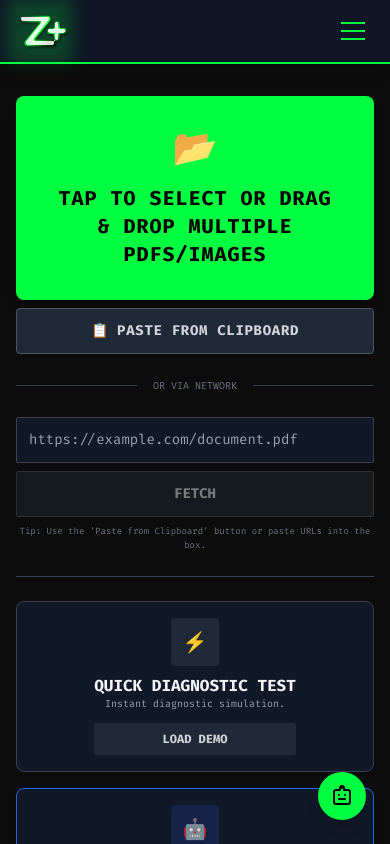
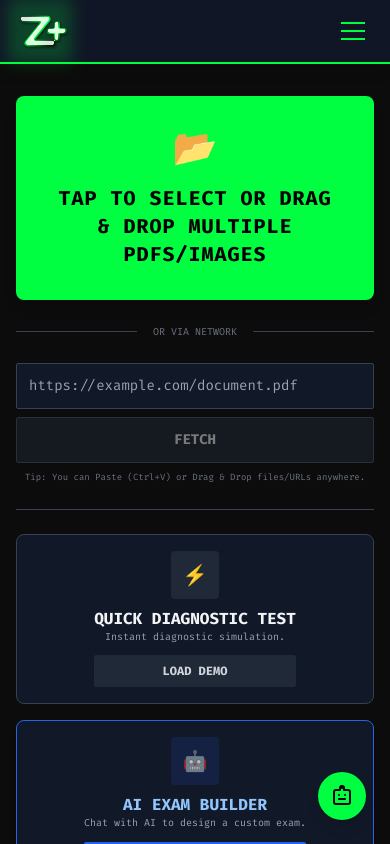
Before and after one commit to IbDX/QuizGen, a React (Vite) app: page / in a window 390 px wide. Shown: the top 844 px of the page. Built offline with nearby package versions, Linux system fonts and the light colour scheme.

Commit message:
fix: Improve clipboard handling and error messaging
Add a reference to the URL input field and implement a fallback for when the Clipboard API is not supported. This ensures a better user experience by providing clearer instructions when clipboard permissions are denied or the API is unavailable.

```diff
--- a/App.tsx
+++ b/App.tsx
@@ -1,4 +1,3 @@
-
 import React, { useState, useEffect } from 'react';
 import { Layout, MobileAction } from './components/Layout';
 import { FileUpload } from './components/FileUpload';
@@ -328,7 +327,6 @@ using namespace std;
       mobileActions={getMobileActions()}
       uiLanguage={uiLanguage}
       onSetUiLanguage={setUiLanguage}
-      forceStaticHeader={appState === 'UPLOAD'}
     >
       <ConfirmModal
         isOpen={confirmModalState.isOpen}
--- a/components/FileUpload.tsx
+++ b/components/FileUpload.tsx
@@ -26,22 +26,7 @@ export const FileUpload: React.FC<FileUploadProps> = ({ onFilesAccepted, onLoadD
   const [urlInput, setUrlInput] = useState('');
   const [isDragging, setIsDragging] = useState(false);
   const [globalStatus, setGlobalStatus] = useState<'IDLE' | 'PROCESSING'>('IDLE');
-  const [isMobile, setIsMobile] = useState(false);
   const fileInputRef = useRef<HTMLInputElement>(null);
-
-  // Robust Mobile Detection
-  useEffect(() => {
-    const checkMobile = () => {
-        const userAgent = typeof window.navigator === "undefined" ? "" : navigator.userAgent;
-        const mobileRegex = /Android|webOS|iPhone|iPad|iPod|BlackBerry|IEMobile|Opera Mini/i;
-        const isTouch = navigator.maxTouchPoints > 0;
-        const isNarrow = window.innerWidth < 768;
-        setIsMobile(mobileRegex.test(userAgent) || isTouch || isNarrow);
-    };
-    checkMobile();
-    window.addEventListener('resize', checkMobile);
-    return () => window.removeEventListener('resize', checkMobile);
-  }, []);
 
   const handleFiles = async (fileList: FileList | null) => {
     if (!fileList || fileList.length === 0) return;
@@ -154,71 +139,7 @@ export const FileUpload: React.FC<FileUploadProps> = ({ onFilesAccepted, onLoadD
     }
   };
 
-  // Programmatic Paste for Mobile Button
-  const handleManualPasteClick = async () => {
-    if (globalStatus !== 'IDLE') return;
-
-    // Clear previous clipboard logs
-    setLogs(prev => prev.filter(l => l.name !== "CLIPBOARD"));
-
-    try {
-        // PERMISSION CHECK (Attempt to trigger prompt on some browsers)
-        try {
-           if (navigator.permissions) {
-               // @ts-ignore
-               await navigator.permissions.query({ name: 'clipboard-read' });
-           }
-        } catch(e) { /* Ignore query errors */ }
-
-        // ATTEMPT 1: Try Rich Content (Images) via .read()
-        // This is the preferred method but requires permissions and isn't supported on all mobile browsers
-        const clipboardItems = await navigator.clipboard.read();
-
-        let foundContent = false;
-
-        for (const item of clipboardItems) {
-            const imageTypes = item.types.filter(type => type.startsWith('image/'));
-            if (imageTypes.length > 0) {
-                const blob = await item.getType(imageTypes[0]);
-                const file = new File([blob], `pasted_image_${Date.now()}.png`, { type: blob.type });
-
-                const dt = new DataTransfer();
-                dt.items.add(file);
-                handleFiles(dt.files);
-                foundContent = true;
-                break;
-            }
-        }
-
-        if (!foundContent) {
-            throw new Error("No image content found in clipboard items.");
-        }
-
-    } catch (err: any) {
-        // ATTEMPT 2: Fallback to Text via .readText()
-        // This is more widely supported on mobile
-        try {
-            const text = await navigator.clipboard.readText();
-            if (text && (text.startsWith('http://') || text.startsWith('https://'))) {
-                setUrlInput(text.trim());
-                processUrl(text.trim());
-            } else if (text) {
-                 setLogs([{ name: "CLIPBOARD", status: 'FAILED', error: "Clipboard text is not a valid URL (http/https)." }]);
-            } else {
-                 setLogs([{ name: "CLIPBOARD", status: 'FAILED', error: "Clipboard is empty." }]);
-            }
-        } catch (textErr: any) {
-             console.error("Clipboard Error", textErr);
-             if (textErr.name === 'NotAllowedError' || textErr.name === 'SecurityError') {
-                 setLogs([{ name: "CLIPBOARD", status: 'FAILED', error: "Permission Denied. Please allow clipboard access in browser settings." }]);
-             } else {
-                 setLogs([{ name: "CLIPBOARD", status: 'FAILED', error: "Clipboard inaccessible. Please paste URL manually." }]);
-             }
-        }
-    }
-  };
-
-  // Global Paste Handler (Files & URLs) - Desktop mainly
+  // Global Paste Handler (Files & URLs)
   useEffect(() => {
     const handlePaste = async (e: ClipboardEvent) => {
       // Avoid interfering if user is typing in an input
@@ -270,13 +191,14 @@ export const FileUpload: React.FC<FileUploadProps> = ({ onFilesAccepted, onLoadD
     }
   };
 
+  const isMobile = typeof window !== 'undefined' && /Mobi/i.test(window.navigator.userAgent);
   const pasteTip = isMobile ? t('paste_tip_mobile', lang) : t('paste_tip_desktop', lang);
 
   return (
     <div className={`w-full mx-auto mt-4 md:mt-10 transition-all duration-300 ${isFullWidth ? 'max-w-none' : 'max-w-2xl'}`}>
 
       {/* MOBILE UPLOAD BUTTON */}
-      <div className="md:hidden flex flex-col gap-2">
+      <div className="md:hidden">
           <button
             onClick={() => globalStatus === 'IDLE' && fileInputRef.current?.click()}
             className={`
@@ -293,15 +215,6 @@ export const FileUpload: React.FC<FileUploadProps> = ({ onFilesAccepted, onLoadD
               <div className="text-xl font-bold uppercase tracking-wider">
                   {globalStatus === 'PROCESSING' ? t('analyzing_batch', lang) : t('tap_to_select', lang)}
               </div>
-          </button>
-
-          {/* New Mobile Paste Button */}
-          <button
-             onClick={handleManualPasteClick}
-             disabled={globalStatus !== 'IDLE'}
-             className="w-full py-3 bg-gray-200 dark:bg-gray-800 border border-gray-400 dark:border-gray-600 rounded text-sm font-bold uppercase tracking-wider text-gray-700 dark:text-gray-300 active:bg-gray-300 dark:active:bg-gray-700 flex items-center justify-center gap-2"
-          >
-              <span>📋</span> {t('paste_from_clipboard', lang)}
           </button>
       </div>
 
--- a/components/Layout.tsx
+++ b/components/Layout.tsx
@@ -24,7 +24,6 @@ interface LayoutProps {
   mobileActions?: MobileAction[];
   uiLanguage: UILanguage;
   onSetUiLanguage: (lang: UILanguage) => void;
-  forceStaticHeader?: boolean; // New prop to control header behavior
 }
 
 export type ThemeOption = 'light' | 'dark' | 'palestine';
@@ -171,8 +170,7 @@ const ZPlusLogo: React.FC<{ theme: ThemeOption }> = ({ theme }) => {
 export const Layout: React.FC<LayoutProps> = ({
     children, onHome, onToggleLibrary, isLibraryOpen, isFullWidth, onToggleFullWidth,
     autoHideFooter = true, onToggleAutoHideFooter, mobileActions,
-    uiLanguage, onSetUiLanguage,
-    forceStaticHeader = false
+    uiLanguage, onSetUiLanguage
 }) => {
   const [theme, setTheme] = useState<ThemeOption>('dark');
   const [showSettings, setShowSettings] = useState(false);
@@ -185,9 +183,6 @@ export const Layout: React.FC<LayoutProps> = ({
 
   const [isHeaderVisible, setIsHeaderVisible] = useState(true);
   const [isMobileMenuOpen, setIsMobileMenuOpen] = useState(false);
-
-  // Derive effective auto-hide behavior
-  const shouldAutoHideHeader = autoHideHeader && !forceStaticHeader;
 
   useEffect(() => {
     document.documentElement.classList.remove('dark', 'theme-palestine');
@@ -207,7 +202,7 @@ export const Layout: React.FC<LayoutProps> = ({
   }, [fontFamily]);
 
   useEffect(() => {
-      if (!shouldAutoHideHeader) {
+      if (!autoHideHeader) {
           setIsHeaderVisible(true);
           return;
       }
@@ -215,14 +210,14 @@ export const Layout: React.FC<LayoutProps> = ({
           if (!isMobileMenuOpen) setIsHeaderVisible(false);
       }, 1500);
       return () => clearTimeout(timer);
-  }, [shouldAutoHideHeader, isMobileMenuOpen]);
+  }, [autoHideHeader, isMobileMenuOpen]);
 
   const handleMouseEnterHeader = () => {
-      if (shouldAutoHideHeader) setIsHeaderVisible(true);
+      if (autoHideHeader) setIsHeaderVisible(true);
   };
 
   const handleMouseLeaveHeader = () => {
-      if (shouldAutoHideHeader && !isMobileMenuOpen && !showSettings) {
+      if (autoHideHeader && !isMobileMenuOpen && !showSettings) {
           setIsHeaderVisible(false);
       }
   };
@@ -271,14 +266,14 @@ export const Layout: React.FC<LayoutProps> = ({
         `}</style>
       )}
 
-      {shouldAutoHideHeader && (
+      {autoHideHeader && (
           <div
             className="hidden md:block fixed top-0 left-0 w-full h-6 z-50 bg-transparent cursor-crosshair"
             onMouseEnter={handleMouseEnterHeader}
           />
       )}
 
-      {shouldAutoHideHeader && (
+      {autoHideHeader && (
         <div
             className={`hidden md:flex fixed top-0 left-1/2 -translate-x-1/2 z-40 transition-all duration-700 ease-in-out pointer-events-none flex-col items-center ${isHeaderVisible ? '-translate-y-full opacity-0' : 'translate-y-0 opacity-100'}`}
         >
--- a/metadata.json
+++ b/metadata.json
@@ -1,7 +1,5 @@
 {
   "name": "Copy of Terminal Exam Gen",
   "description": "A terminal-themed AI exam generator that parses documents to create multi-format technical assessments with intelligent grading.",
-  "requestFramePermissions": [
-    "clipboard-read"
-  ]
+  "requestFramePermissions": []
 }
--- a/utils/translations.ts
+++ b/utils/translations.ts
@@ -34,8 +34,7 @@ export const translations = {
         "demo_desc": "Run an instant simulation using a sample C++ pointer analysis document.",
         "load_demo": "LOAD DEMO",
         "paste_tip_desktop": "Tip: You can Paste (Ctrl+V) or Drag & Drop files/URLs anywhere.",
-        "paste_tip_mobile": "Tip: Use the 'Paste from Clipboard' button or paste URLs into the box.",
-        "paste_from_clipboard": "PASTE FROM CLIPBOARD",
+        "paste_tip_mobile": "Tip: You can paste images (like screenshots) or URLs directly.",
 
         // AI Builder Card & Interface
         "builder_card_title": "AI EXAM BUILDER",
@@ -156,8 +155,7 @@ export const translations = {
         "demo_desc": "تشغيل محاكاة فورية باستخدام مستند تحليل مؤشرات C++.",
         "load_demo": "تشغيل العرض التجريبي",
         "paste_tip_desktop": "نصيحة: يمكنك لصق (Ctrl+V) أو سحب وإفلات الملفات/الروابط في أي مكان.",
-        "paste_tip_mobile": "نصيحة: استخدم زر 'اللصق من الحافظة' أو الصق الروابط في الصندوق.",
-        "paste_from_clipboard": "اللصق من الحافظة",
+        "paste_tip_mobile": "نصيحة: يمكنك لصق الصور (مثل لقطات الشاشة) أو الروابط مباشرة.",
 
         // AI Builder Card & Interface
         "builder_card_title": "منشئ الاختبارات الذكي",
```
Also changed, not shown: components/ExamBuilder.tsx (+21 -3 lines).
